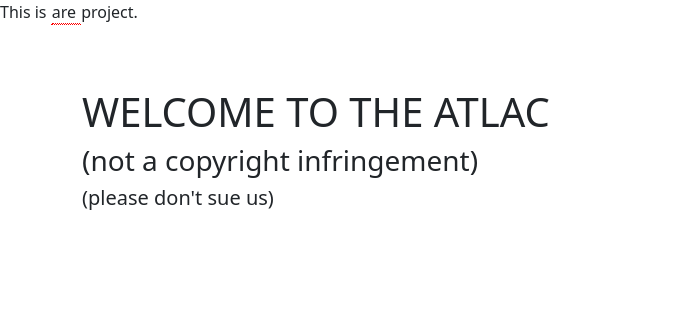
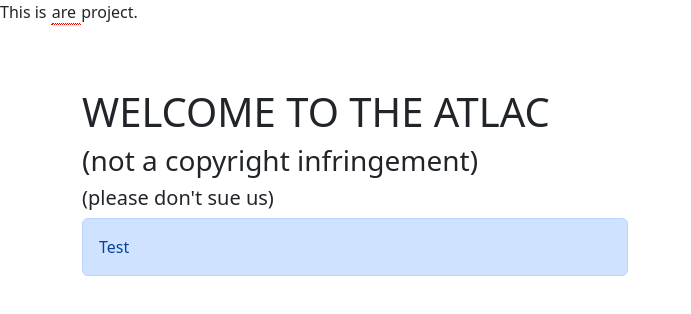
Before and after one commit to StreamSG/ABCWorkshop, an Angular app: page / in a window 1280 px wide. Shown: the top 314 px of the page, without its empty margins (0-691 px from the left). Built offline with nearby package versions, Linux system fonts and the light colour scheme.

Commit message:
Final testing for app.component.html and bootstrap

```diff
--- a/src/app/app.component.html
+++ b/src/app/app.component.html
@@ -16,3 +16,10 @@ project.</p>
     </div>
   </div>
 </div>
+<div class="container">
+  <div class="row">
+    <div class="col-6">
+      <div class="alert alert-primary">Test</div>
+    </div>
+  </div>
+</div>
```
